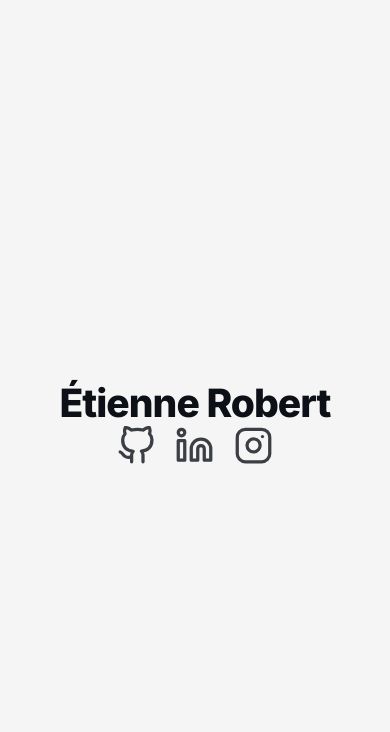
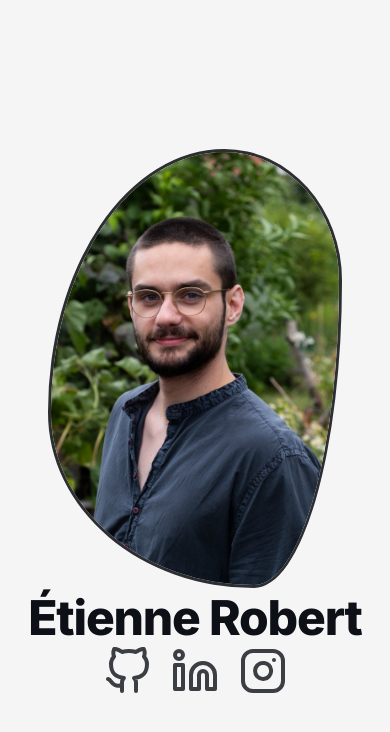
Before and after one commit to etrobert/julesrobert.com, a Next.js app: page / in a window 390 px wide. Shown: the top 732 px of the page. Built offline with nearby package versions, Linux system fonts and the light colour scheme.

Commit message:
Add portrait well sized for mobile

```diff
--- a/app/globals.scss
+++ b/app/globals.scss
@@ -27,6 +27,4 @@ body {
 :root {
   background: var(--background);
   color: var(--high-contrast);
-
-  font-size: 5vw;
 }
--- a/components/BusinessCard.module.scss
+++ b/components/BusinessCard.module.scss
@@ -7,7 +7,9 @@
 .container {
   display: grid;
   place-content: center;
+  justify-items: center;
   height: 100%;
+  font-size: 1.5rem;
 }
 
 .links {
@@ -29,3 +31,24 @@
     opacity: 1;
   }
 }
+
+.portrait {
+  width: 18rem;
+  border: 3px solid #2d2e32;
+  border-radius: 60% 40% 30% 70%/60% 30% 70% 40%;
+  animation: morph 8s ease-in-out infinite;
+}
+
+@keyframes morph {
+  0% {
+    border-radius: 60% 40% 30% 70% / 60% 30% 70% 40%;
+  }
+
+  50% {
+    border-radius: 30% 60% 70% 40% / 50% 60% 30% 60%;
+  }
+
+  100% {
+    border-radius: 60% 40% 30% 70% / 60% 30% 70% 40%;
+  }
+}
--- a/components/BusinessCard.tsx
+++ b/components/BusinessCard.tsx
@@ -6,6 +6,7 @@ import InstagramIcon from './icons/InstagramIcon';
 
 const BusinessCard = () => (
   <div className={styles.container}>
+    <img className={styles.portrait} src="portrait.jpeg" alt="Portrait" />
     <h1 className={styles.heading}>Étienne Robert</h1>
     <div className={styles.links}>
       <Link target="_blank" href="https://github.com/etrobert">
```
Also changed, not shown: public/portrait.jpeg (added).
